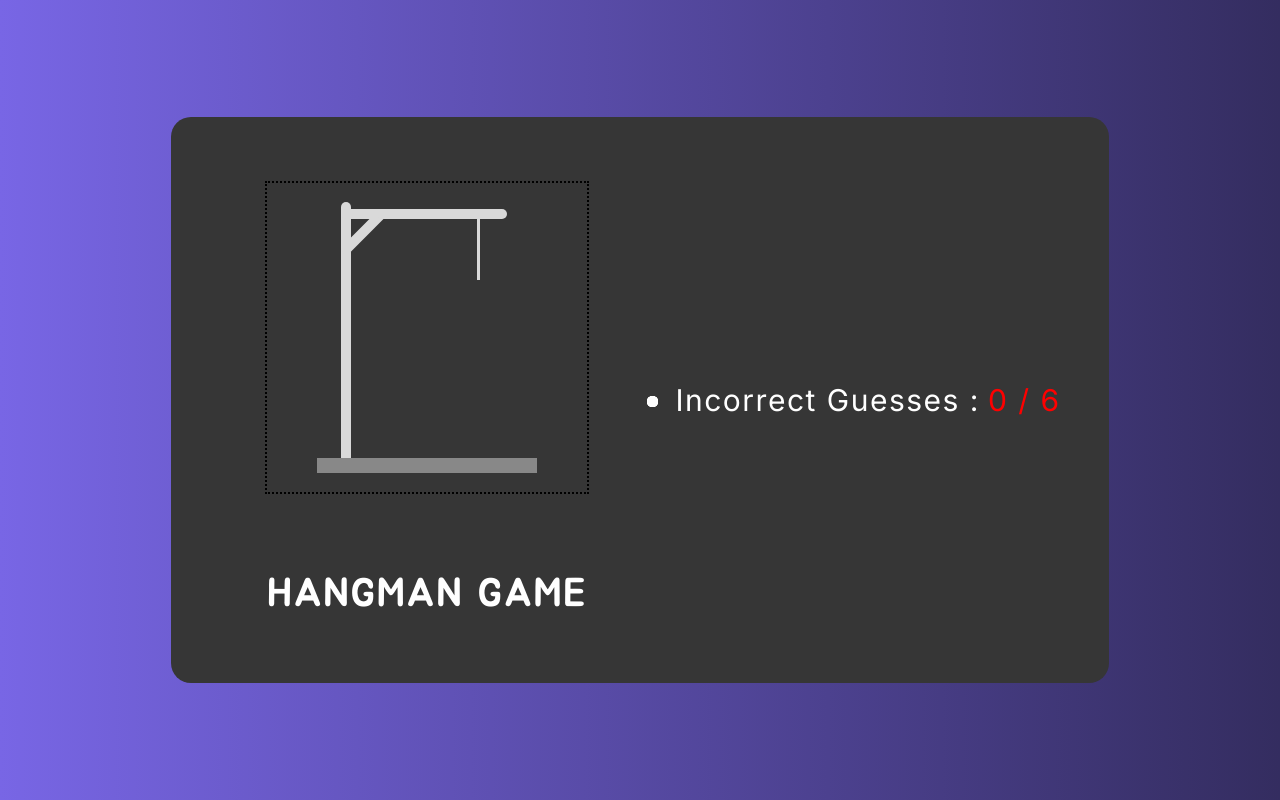
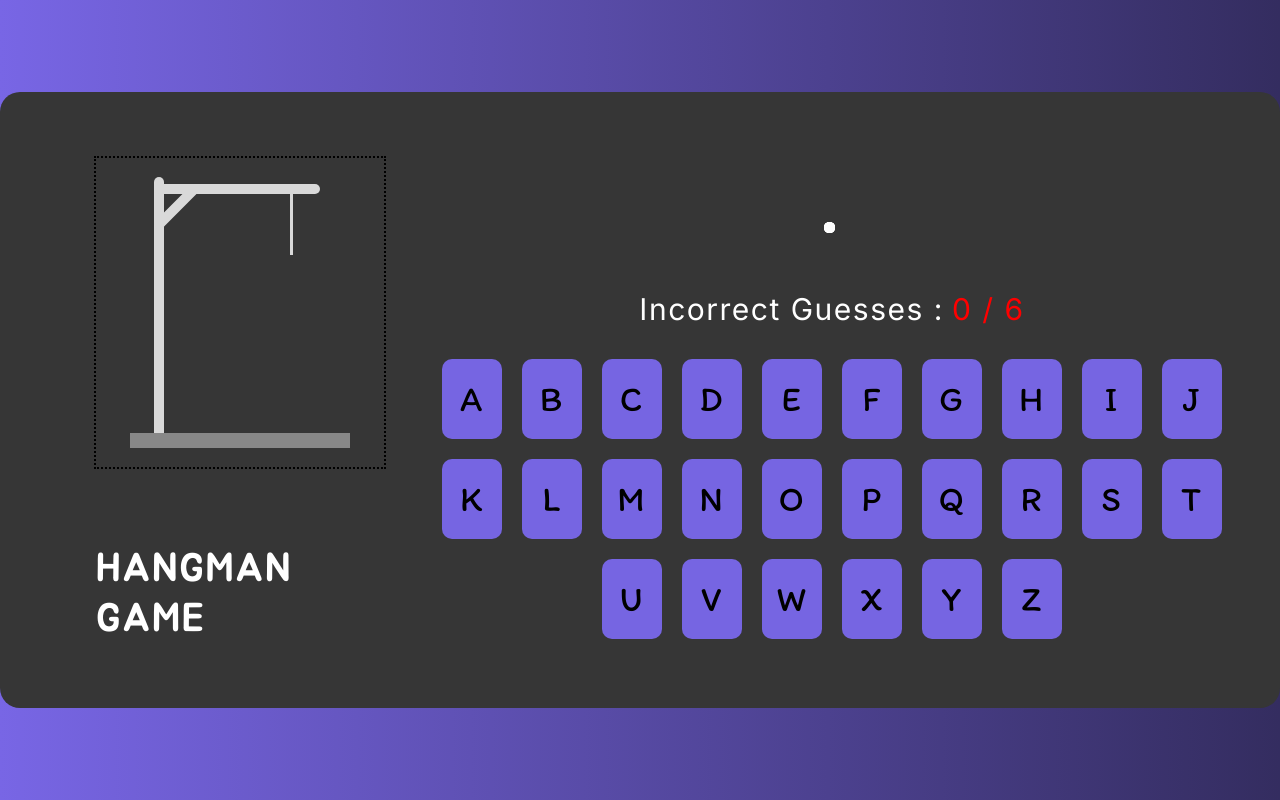
Before and after one commit to tonju1124/Hangman-Game, a website built with Vite: page index.html in a window 1280 px wide. Built offline with nearby package versions, Linux system fonts and the light colour scheme.

Commit message:
feat::added alphabet-container

```diff
--- a/index.css
+++ b/index.css
@@ -104,3 +104,29 @@ html {
     line-height: normal;
     letter-spacing: 0.09375rem;
 }
+
+.alphabet-container {
+    display: flex;
+    justify-content: center;
+    flex-wrap: wrap;
+    align-items: center;
+    padding-top: 2rem;
+    gap: 1.25rem;
+    width: 50rem;
+}
+
+.alphabet-container button {
+    width: 3.75rem;
+    height: 5rem;
+    flex-shrink: 0;
+    color: #000;
+    border-radius: 0.625rem;
+    background: #7665E2;
+    font-family: Itim;
+    font-size: 2.1875rem;
+    font-style: normal;
+    font-weight: 400;
+    line-height: normal;
+    letter-spacing: 0.10938rem;
+    border: none;
+}
--- a/index.html
+++ b/index.html
@@ -24,11 +24,13 @@
           <li class="letters"></li>
           <li class="letters"></li>
         </ul>
+
+        <div class="incorrect_guess">Incorrect Guesses : <b class="counter">0 / 6</b></div>
+        <div class="alphabet-container">
+          <button>A</button><button>B</button><button>C</button><button>D</button><button>E</button><button>F</button><button>G</button><button>H</button><button>I</button><button>J</button><button>K</button><button>L</button><button>M</button><button>N</button><button>O</button><button>P</button><button>Q</button><button>R</button><button>S</button><button>T</button><button>U</button><button>V</button><button>W</button><button>X</button><button>Y</button><button>Z</button>
+        </div>
       </div>
-      <div class="incorrect_guess">Incorrect Guesses : <b class="counter">0 / 6</b></div>
-      <div class="alphabet-container"></div>
     </div>
-  </div>
   </div>
   <script type="module" src="/main.js"></script>
 </body>
```
